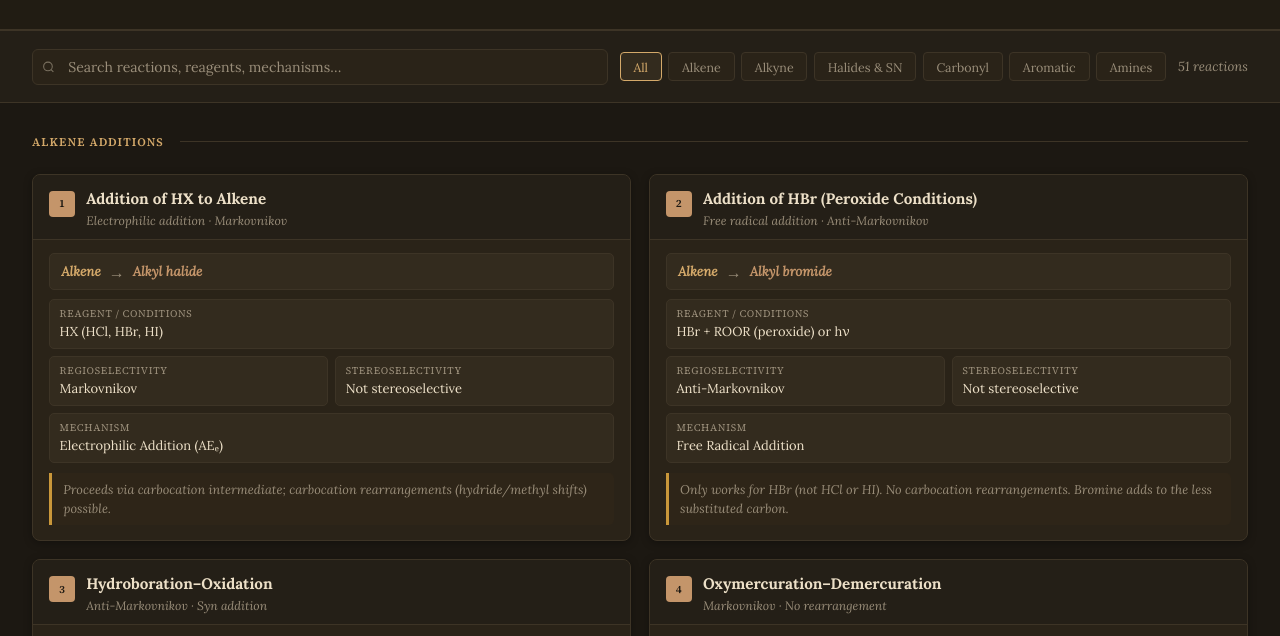
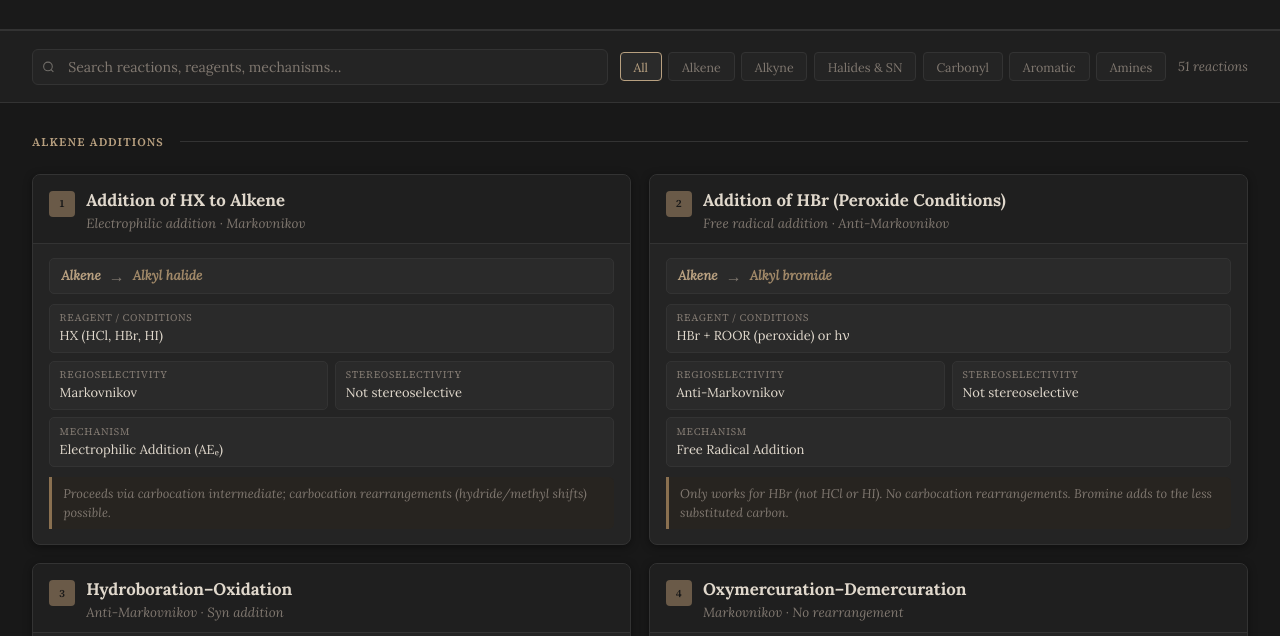
Before and after one commit to dagoofybloke/Organic-chemistry, a plain HTML site: page index.html in a window 1280 px wide. Both pictures are taken after a click on the button "☽ Dark". Shown: the part 121-757 px from the top of the page. Drawn offline with Linux system fonts and the light colour scheme.

Commit message:
theme change

```diff
--- a/index.html
+++ b/index.html
@@ -7,36 +7,36 @@
 <link href="https://fonts.googleapis.com/css2?family=Lora:ital,wght@0,400;0,600;0,700;1,400&family=Source+Serif+4:wght@400;600&display=swap" rel="stylesheet"/>
 <style>
   :root {
-    --bg: #f5f0e8;
-    --surface: #ede8de;
-    --card: #faf7f2;
-    --border: #d6cfc2;
-    --accent: #7a5c3a;
-    --accent2: #a0714f;
-    --text: #2c2416;
-    --muted: #7a6f62;
-    --tag-bg: #ede8de;
-    --note-bg: #fdf3e3;
-    --note-border: #c9973a;
-    --num-bg: #7a5c3a;
-    --shadow: rgba(100,80,50,0.10);
-    --header-bg: #e8e0d0;
+    --bg: #e8e0d0;
+    --surface: #ddd5c4;
+    --card: #f0ead8;
+    --border: #c4baa8;
+    --accent: #5c3e20;
+    --accent2: #7a5538;
+    --text: #1e1610;
+    --muted: #6a5e50;
+    --tag-bg: #ddd5c4;
+    --note-bg: #f5e8cc;
+    --note-border: #9a7040;
+    --num-bg: #5c3e20;
+    --shadow: rgba(80,60,30,0.13);
+    --header-bg: #d8d0be;
   }
   .dark {
-    --bg: #1c1812;
-    --surface: #241f17;
-    --card: #2a2318;
-    --border: #3d3426;
-    --accent: #d4a96a;
-    --accent2: #c4956a;
-    --text: #ede0c8;
-    --muted: #9a8e7a;
-    --tag-bg: #332b1e;
-    --note-bg: #2e2518;
-    --note-border: #c9973a;
-    --num-bg: #c4956a;
-    --shadow: rgba(0,0,0,0.3);
-    --header-bg: #211c13;
+    --bg: #181818;
+    --surface: #1f1f1f;
+    --card: #242424;
+    --border: #333333;
+    --accent: #b8a080;
+    --accent2: #a08868;
+    --text: #e0d8cc;
+    --muted: #807870;
+    --tag-bg: #2a2a2a;
+    --note-bg: #272420;
+    --note-border: #8a7050;
+    --num-bg: #6a5a48;
+    --shadow: rgba(0,0,0,0.4);
+    --header-bg: #1a1a1a;
   }
 
   * { box-sizing: border-box; margin: 0; padding: 0; }
@@ -44,6 +44,7 @@
     background: var(--bg);
     color: var(--text);
     font-family: 'Lora', Georgia, serif;
+    font-size: 17px;
     min-height: 100vh;
     transition: background 0.3s, color 0.3s;
   }
@@ -137,8 +138,8 @@
     font-size: 0.68rem; font-weight: 700; color: var(--bg);
     flex-shrink: 0; margin-top: 2px; font-family: 'Source Serif 4', serif;
   }
-  .card-title { font-size: 0.95rem; font-weight: 700; line-height: 1.35; color: var(--text); }
-  .card-subtitle { font-size: 0.76rem; color: var(--muted); margin-top: 0.2rem; font-style: italic; }
+  .card-title { font-size: 1.05rem; font-weight: 700; line-height: 1.35; color: var(--text); }
+  .card-subtitle { font-size: 0.83rem; color: var(--muted); margin-top: 0.2rem; font-style: italic; }
 
   .card-body { padding: 0.85rem 1rem 0.95rem; display: flex; flex-direction: column; gap: 0.6rem; }
 
```
